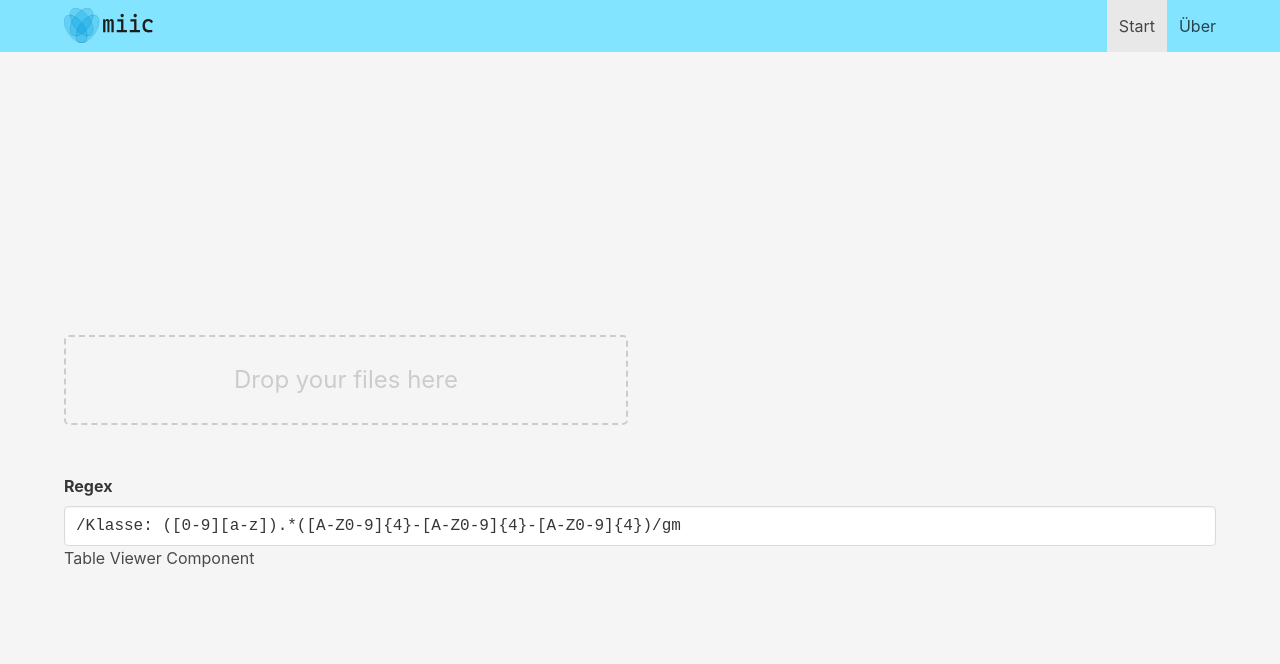
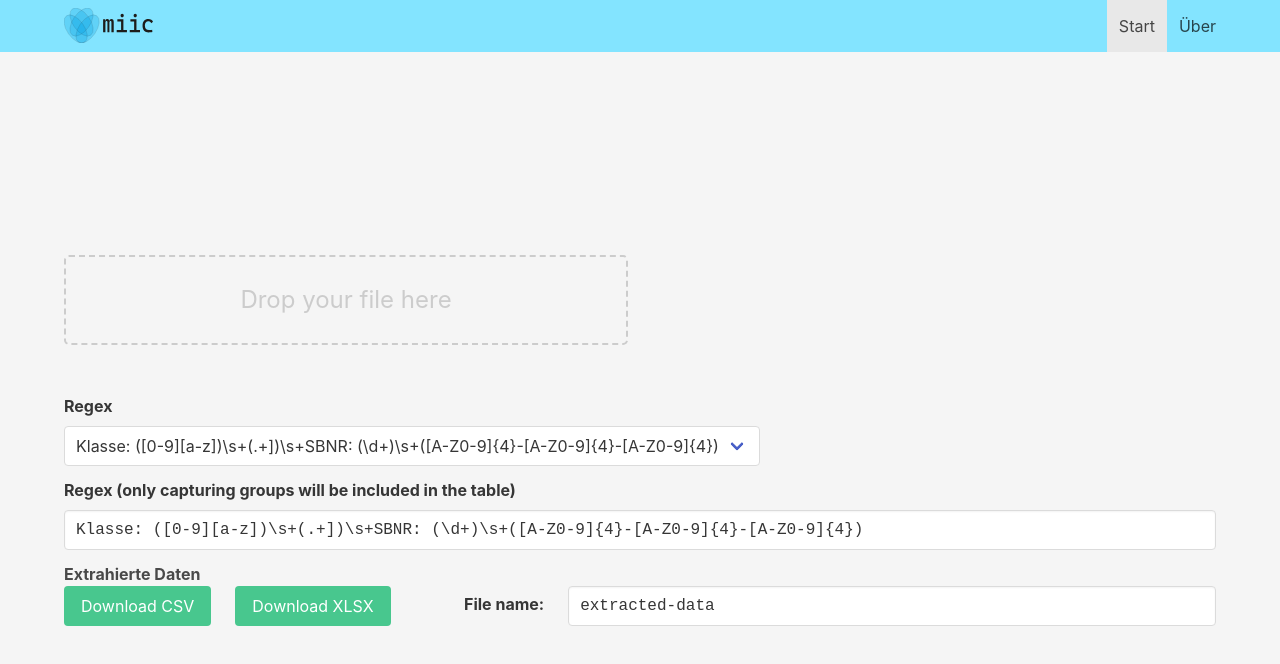
Before and after one commit to cmiic/pdf-regex-to-table, a Vue app: page / in a window 1280 px wide. Shown: the top 664 px of the page. Built offline with nearby package versions, Linux system fonts and the light colour scheme.

Commit message:
Apply regex and export CSV or XSLX

```diff
--- a/index.html
+++ b/index.html
@@ -8,7 +8,7 @@
   <link rel="manifest" href="./manifest.webmanifest" />
   <link rel="icon" href="@assets/img/icon-small.png" sizes="201x201">
   <link rel="apple-touch-icon" href="@assets/img/icon-large.png">
-  <title>Vue with Bulma and PWA stub</title>
+  <title>Extract PDF content as table using regex</title>
 </head>
 
 <body class="has-navbar-fixed-top">
--- a/src/components/FileReader.vue
+++ b/src/components/FileReader.vue
@@ -1,15 +1,17 @@
 <script setup>
 import { ref } from "vue";
+import { fileContent } from "../stores/fileContent";
+
 import("pdfjs-dist").then(async (pdfjs) => {
-  await import("pdfjs-dist/build/pdf.worker.entry").then(async (workerSrc) => {
+  import("pdfjs-dist/build/pdf.worker.entry").then(async (workerSrc) => {
     pdfjs.GlobalWorkerOptions.workerSrc = workerSrc.default;
   });
 });
-const pagesText = ref({});
 const fileURL = ref("");
 const fileURLPreview = ref("");
 const handleDrop = (ev) => {
   ev.preventDefault();
+  fileContent.clearFileContentText();
   if (ev.dataTransfer.items) {
     // Use DataTransferItemList interface to access the file(s)
     [...ev.dataTransfer.items].forEach((item, i) => {
@@ -33,12 +35,13 @@ const handleDrop = (ev) => {
                     const item = textItems[i];
                     finalString += item.str + " ";
                   }
-                  pagesText.value[pageNumber] = finalString;
+                  fileContent.addFileContentText(pageNumber, finalString);
                 });
               });
             })(i);
           }
         });
+        return; // after first file
       }
     });
   } else {
@@ -60,9 +63,9 @@ const handleDragOver = (ev) => {
         @drop.prevent="handleDrop"
         @dragover.prevent="handleDragOver"
       >
-        <p>Drop your files here</p>
+        <p>Drop your file here</p>
       </div>
-      <div class="field" v-if="pagesText[1]">
+      <div class="field" v-if="fileContent.text[1]">
         <label class="label" for="pdfTextContent">Extracted text:</label>
         <div class="control">
           <textarea
@@ -70,7 +73,7 @@ const handleDragOver = (ev) => {
             id="pdfTextContent"
             class="textarea is-family-monospace is-size-7"
             readonly
-            >{{ pagesText }}</textarea
+            >{{ fileContent.text }}</textarea
           >
         </div>
       </div>
--- a/src/components/RegexInput.vue
+++ b/src/components/RegexInput.vue
@@ -1,18 +1,27 @@
 <script setup>
-import { ref } from "vue";
-const regex = ref("");
-regex.value =
-  "/Klasse: ([0-9][a-z])\n.*([A-Z0-9]{4}-[A-Z0-9]{4}-[A-Z0-9]{4})/gm";
+import { regex } from "../stores/regex.js";
+regex.setRegex("Klasse: ([0-9][a-z])\\s+(.+])\\s+SBNR: (\\d+)\\s+([A-Z0-9]{4}-[A-Z0-9]{4}-[A-Z0-9]{4})");
 </script>
 <template>
+    <!-- Regex Chooser -->
+    <div class="field">
+    <label class="label">Regex</label>
+        <div class="select">
+          <select v-model="regex.regex">
+        <option value="Klasse: ([0-9][a-z])\s+(.+])\s+SBNR: (\d+)\s+([A-Z0-9]{4}-[A-Z0-9]{4}-[A-Z0-9]{4})" :selected="true">Klasse: ([0-9][a-z])\s+(.+])\s+SBNR: (\d+)\s+([A-Z0-9]{4}-[A-Z0-9]{4}-[A-Z0-9]{4})</option>
+        <option value="">Other</option>
+          </select>
+    </div>
+</div>
+
   <div class="field">
-    <label class="label">Regex</label>
+    <label class="label">Regex (only capturing groups will be included in the table)</label>
     <div class="control">
       <input
         class="input is-family-monospace"
         type="text"
         placeholder="Text input"
-        v-model="regex"
+        v-model="regex.regex"
       />
     </div>
   </div>
--- a/src/components/TableViewer.vue
+++ b/src/components/TableViewer.vue
@@ -1 +1,94 @@
-<template>Table Viewer Component</template>
+<script setup>
+import { fileContent } from "../stores/fileContent";
+import { regex } from "../stores/regex.js";
+import { ref } from "vue";
+import { utils, writeFileXLSX } from "xlsx";
+
+const csv = ref([]);
+const filename = ref("extracted-data");
+const exportXLSX = () => {
+  utils.table_to_book(document.getElementById("extracted-data"));
+  writeFileXLSX(
+    utils.table_to_book(document.getElementById("extracted-data")),
+    `${filename.value}.xlsx`,
+  );
+};
+const exportCSV = () => {
+  const rows = document.querySelectorAll("table tr");
+  rows.forEach((row, index) => {
+    const columns = row.querySelectorAll("td");
+    const line = [];
+    columns.forEach((column, index2) => {
+      line.push(column.innerText);
+    });
+    csv.value.push('"' + line.join('","') + '"');
+  });
+  const csvContent = "data:text/csv;charset=utf-8," + csv.value.join("\n");
+  const encodedUri = encodeURI(csvContent);
+  const link = document.createElement("a");
+  link.setAttribute("href", encodedUri);
+  link.setAttribute("download", `${filename.value}.csv`);
+  document.body.appendChild(link); // Required for FF
+  link.click();
+};
+</script>
+<template>
+  <p class="has-text-weight-bold">Extrahierte Daten</p>
+  <!-- Download Button -->
+  <div class="columns">
+    <div class="column is-narrow">
+      <div class="field">
+        <div class="control">
+          <!-- :href="'data:text/plain;charset=utf-8,' + encodeURIComponent(fileContent.text.join('\n'))"
+                  :download="fileContent.name" -->
+          <a class="button is-success" @click="exportCSV"> Download CSV </a>
+        </div>
+      </div>
+    </div>
+    <div class="column is-narrow">
+      <div class="field">
+        <div class="control">
+          <!-- :href="'data:text/plain;charset=utf-8,' + encodeURIComponent(fileContent.text.join('\n'))"
+                  :download="fileContent.name" -->
+          <a class="button is-success" @click="exportXLSX"> Download XLSX </a>
+        </div>
+      </div>
+    </div>
+    <div class="column">
+      <div class="field is-horizontal">
+        <div class="field-label is-normal">
+          <label class="label">File name:</label>
+        </div>
+        <div class="field-body">
+          <div class="field">
+            <p class="control">
+              <input
+                class="input is-family-monospace"
+                type="text"
+                placeholder="Filename"
+                v-model="filename"
+              />
+            </p>
+          </div>
+        </div>
+      </div>
+    </div>
+  </div>
+  <div class="table-container">
+    <table
+      class="table is-striped is-bordered is-hoverable"
+      id="extracted-data"
+    >
+      <tbody>
+        <template v-for="(line, index) in fileContent.text">
+          <tr v-if="line.match(regex.regex)">
+            <td>{{ index }}</td>
+            <template v-for="(match, index2) in line.match(regex.regex)">
+              <td v-if="index2 > 0">{{ match }}</td>
+            </template>
+          </tr>
+        </template>
+      </tbody>
+    </table>
+  </div>
+</template>
--- /dev/null
+++ b/src/stores/fileContent.js
@@ -0,0 +1,10 @@
+import { reactive } from "vue";
+export const fileContent = reactive({
+  text: {},
+  addFileContentText(page, text) {
+    this.text[page] = text;
+  },
+  clearFileContentText() {
+    this.text = {};
+  },
+});
--- /dev/null
+++ b/src/stores/regex.js
@@ -0,0 +1,7 @@
+import { reactive } from "vue";
+export const regex = reactive({
+  regex: "",
+  setRegex(regex) {
+    this.regex = regex;
+  },
+});
```
Also changed, not shown: package.json (+4 -3 lines), public/manifest.webmanifest, 1 other file (tests, documents, lock files or other folders).
